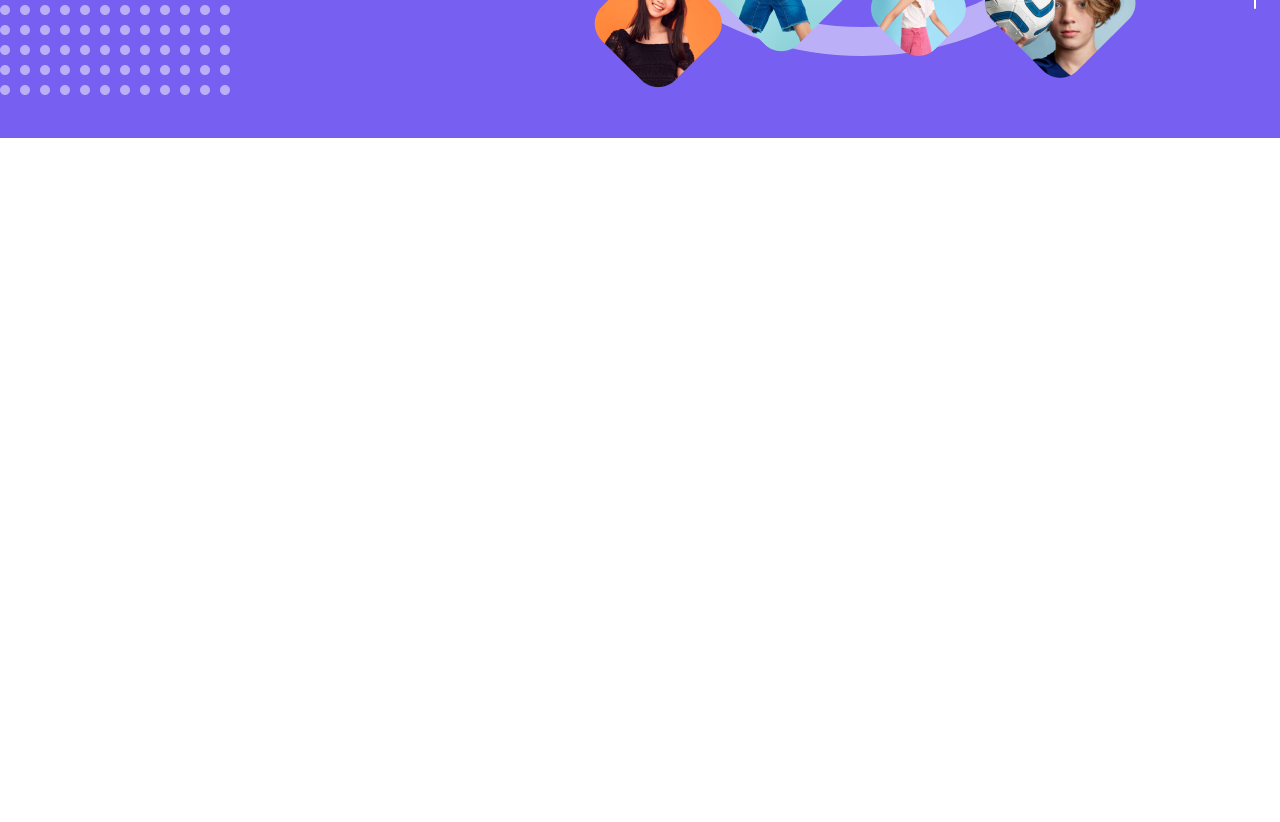
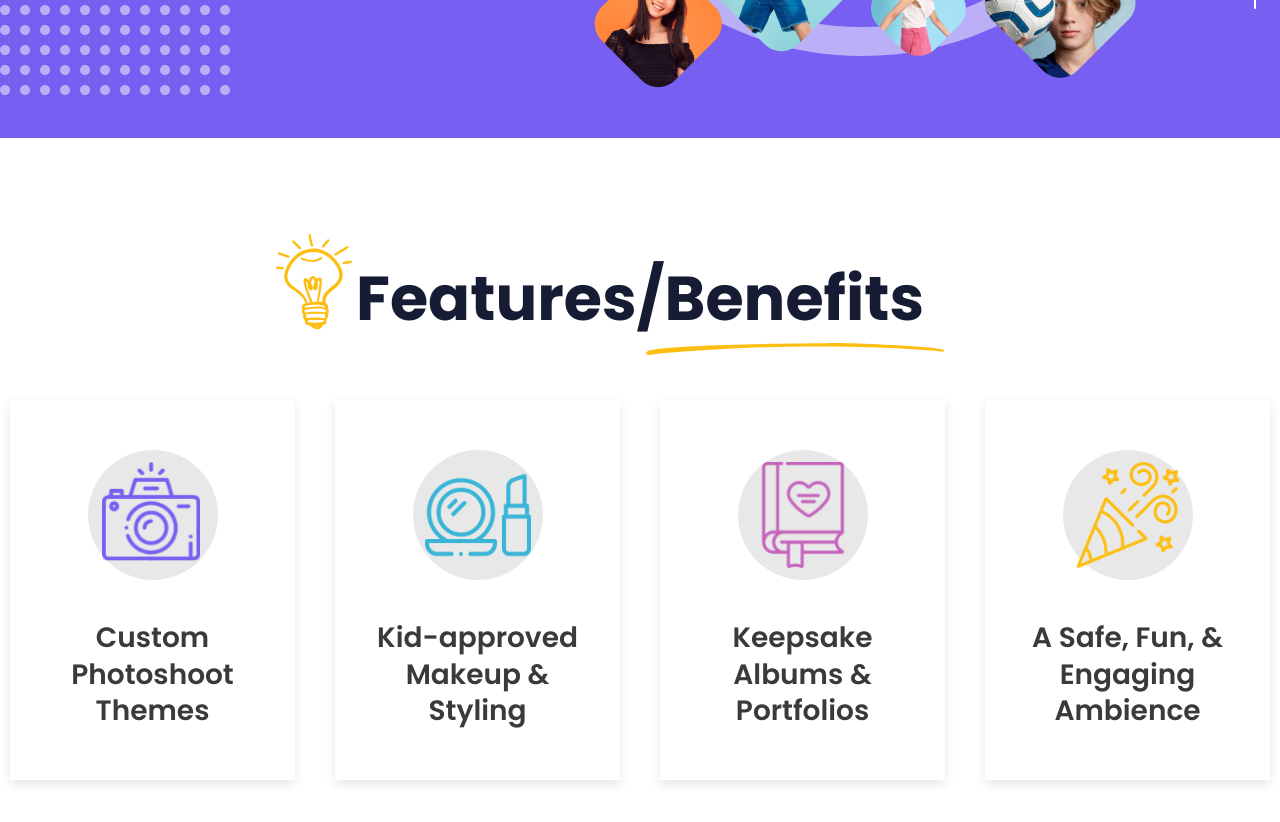
Before and after one commit to wiradan-pavel/pop-photography, a React (Vite) app: page / in a window 1280 px wide. Shown: the part 760-1582 px from the top of the page. Before the commit the page ends 898 px from the top, so only its background shows below. Built offline with nearby package versions, Linux system fonts and the light colour scheme.

Commit message:
create homeFeauters[1/3]

```diff
--- /dev/null
+++ b/src/components/HomeElements/HomeFeatures/index.jsx
@@ -0,0 +1,27 @@
+import { Container, Wrapper } from '../../elements';
+import { home } from '../../../data';
+import style from './style.module.scss';
+
+export default function HomeFeatures() {
+  const data = home[1];
+
+  return (
+    <Wrapper>
+      <Container>
+        <div className={style.title__wrap}>
+          <h2 className={style.title}>{data.title}</h2>
+        </div>
+        <div className={style.list}>
+          {data.cards.map((item) => (
+            <div className={style.list__item} key={item.id}>
+              <div className={style.list__item__img}>
+                <img src={item.imgUrl} alt="photo" />
+              </div>
+              <p className={style.list__item__p}>{item.title}</p>
+            </div>
+          ))}
+        </div>
+      </Container>
+    </Wrapper>
+  );
+}
--- /dev/null
+++ b/src/components/HomeElements/HomeFeatures/style.module.scss
@@ -0,0 +1,86 @@
+@import '../../../styles/var';
+
+.title {
+  font-size: 62px;
+  font-family: $poppins;
+  font-weight: 700;
+  letter-spacing: 2%;
+  color: $black-171;
+  padding-top: 130px;
+  position: relative;
+
+  &__wrap {
+    display: flex;
+    justify-content: center;
+  }
+
+  &::after {
+    content: url(../../../assets/icons/other/line.svg);
+    position: absolute;
+    bottom: -35px;
+    right: -20px;
+  }
+
+  &::before {
+    content: url(../../../assets/icons/other/bulb.svg);
+    position: absolute;
+    bottom: -10px;
+    left: -80px;
+  }
+}
+
+.list {
+  padding: 70px 0 100px;
+  display: grid;
+  grid-template: repeat(1, 1fr) / repeat(4, 1fr);
+  gap: 40px;
+  align-items: center;
+
+  &__item {
+    display: flex;
+    flex-direction: column;
+    align-items: center;
+    justify-content: center;
+    min-height: 380px;
+    max-width: 370px;
+    box-shadow: 0px 4px 10px rgba($color: $black, $alpha: 0.1);
+
+    &__img {
+      width: 130px;
+      height: 130px;
+      position: relative;
+      display: flex;
+      justify-content: center;
+      align-items: center;
+      z-index: 1;
+
+      & img {
+        width: 106px;
+        height: 106px;
+      }
+
+      &::before {
+        content: '';
+        position: absolute;
+        height: 100%;
+        width: 100%;
+        background-color: $white-e8e;
+        border-radius: 50%;
+        top: 0;
+        left: 0;
+        z-index: -1;
+      }
+    }
+
+    &__p {
+      font-size: 28px;
+      font-weight: 600;
+      font-family: $poppins;
+      letter-spacing: 2%;
+      line-height: 130%;
+      color: $black-3a3;
+      text-align: center;
+      padding: 40px 30px 0;
+    }
+  }
+}
--- a/src/components/HomeElements/index.js
+++ b/src/components/HomeElements/index.js
@@ -1,3 +1,4 @@
 import HomeMain from './HomeMain';
+import HomeFeatures from './HomeFeatures';
 
-export { HomeMain };
+export { HomeMain, HomeFeatures };
--- a/src/data/index.js
+++ b/src/data/index.js
@@ -190,6 +190,7 @@ export const home = [
     id: 2,
     name: 'homeFeatures',
     title: 'Features/Benefits',
+    whyChooseTitle: 'Why Choose Pop Photography?',
     cards: [
       {
         id: 1,
@@ -212,5 +213,31 @@ export const home = [
         imgUrl: flapper,
       },
     ],
+    list: [
+      {
+        id: 1,
+        text: 'Decades of Excellence: Over 40 Years Of Crafting stories, not just photos.',
+      },
+      {
+        id: 2,
+        text: 'Tailored Experience: One-to-one advice ensuring every shot is perfect.',
+      },
+      {
+        id: 3,
+        text: 'Safety First: Studios prioritising child safety and cleanliness.',
+      },
+      {
+        id: 4,
+        text: 'All-Inclusive: From non-toxic props to professional editing, we’ve got you covered.',
+      },
+      {
+        id: 5,
+        text: 'Showcase Ready: A vast range of printing and framing options to flaunt your memories.',
+      },
+    ],
+    button: {
+      text: 'LEARN MORE',
+      link: '/about',
+    },
   },
 ];
--- a/src/pages/Home.jsx
+++ b/src/pages/Home.jsx
@@ -1,9 +1,10 @@
-import { HomeMain } from '../components/HomeElements';
+import { HomeFeatures, HomeMain } from '../components/HomeElements';
 
 export default function Home() {
   return (
     <>
       <HomeMain />
+      <HomeFeatures />
     </>
   );
 }
--- a/src/styles/_var.scss
+++ b/src/styles/_var.scss
@@ -1,6 +1,8 @@
 // colors
 $white: #fff;
 $white-fdf: #fdfdff;
+$white-e8e: #e8e8e8;
+$black: #000;
 $black-171: #171c35;
 $black-3a3: #3a3a3a;
 $yellow: #fdbe14;
```
